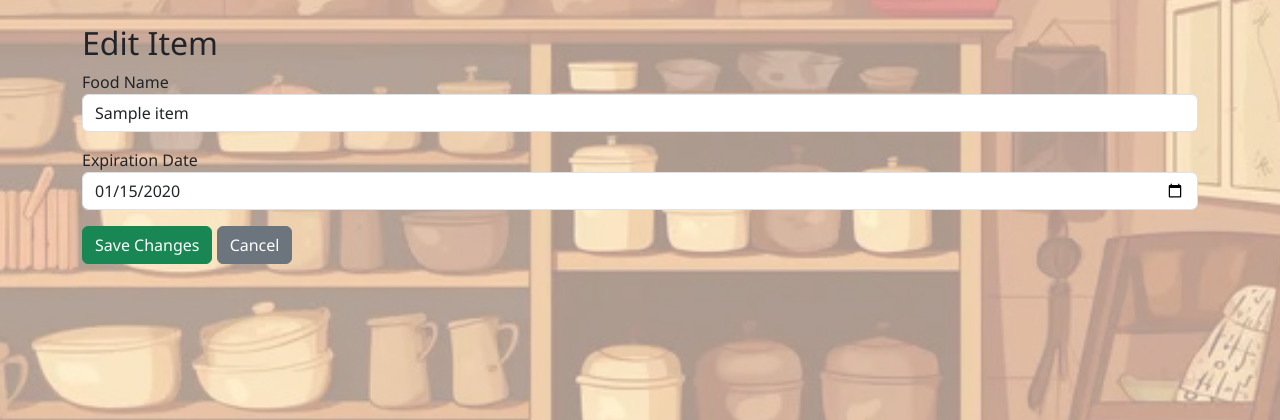
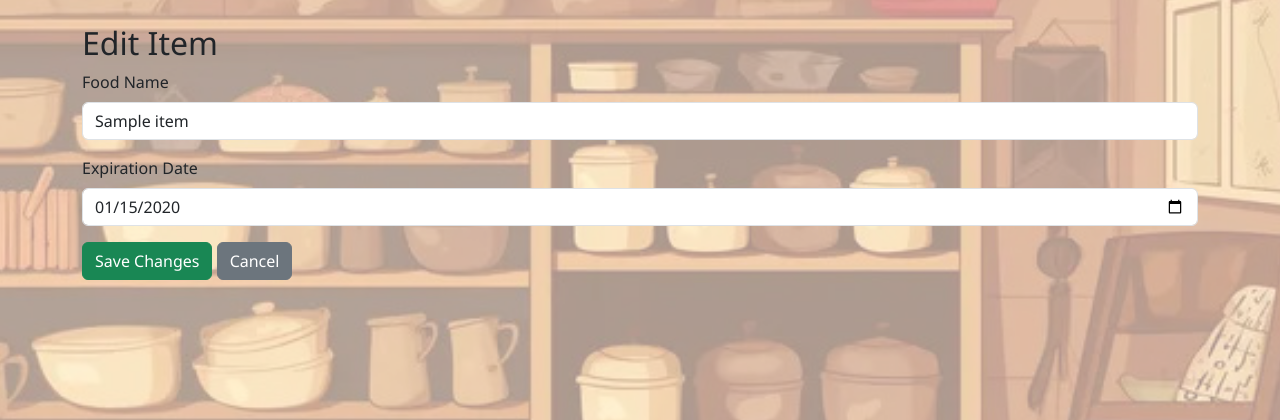
Before and after one commit to JuanGutierrez09/PantryPal-Project, a Flask app: page /edit/1 in a window 1280 px wide. Shown: the part 56-476 px from the top of the page. Run offline with Flask 3, Linux system fonts and the light colour scheme; tables that the repository leaves empty hold one stand-in row (values such as "Sample post").

Commit message:
Update labels for form inputs in edit_item.html

```diff
--- a/templates/edit_item.html
+++ b/templates/edit_item.html
@@ -1,15 +1,17 @@
 {% extends 'base.html' %}
 {% block content %}
+
 <h2>Edit Item</h2>
 
 <form method="POST">
     <div class="mb-3">
-        <label>Food Name</label>
-        <input type="text" name="name" class="form-control" value="{{ item.name }}" required>
+        <label class="form-label">Food Name</label>
+        <input type="text" name="name" class="form-control"
+               value="{{ item.name }}" required>
     </div>
 
     <div class="mb-3">
-        <label>Expiration Date</label>
+        <label class="form-label">Expiration Date</label>
         <input type="date" name="expiration_date" class="form-control"
                value="{{ item.expiration_date.strftime('%Y-%m-%d') }}" required>
     </div>
```
